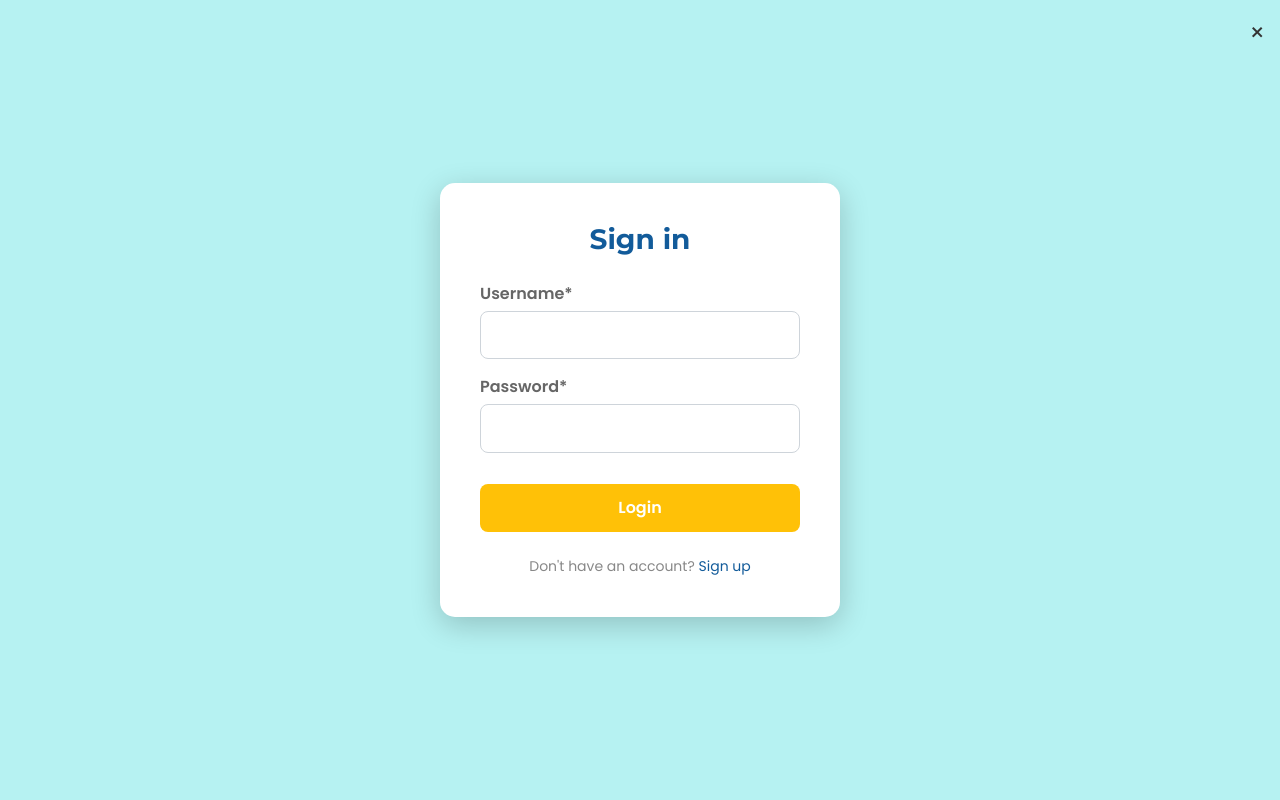
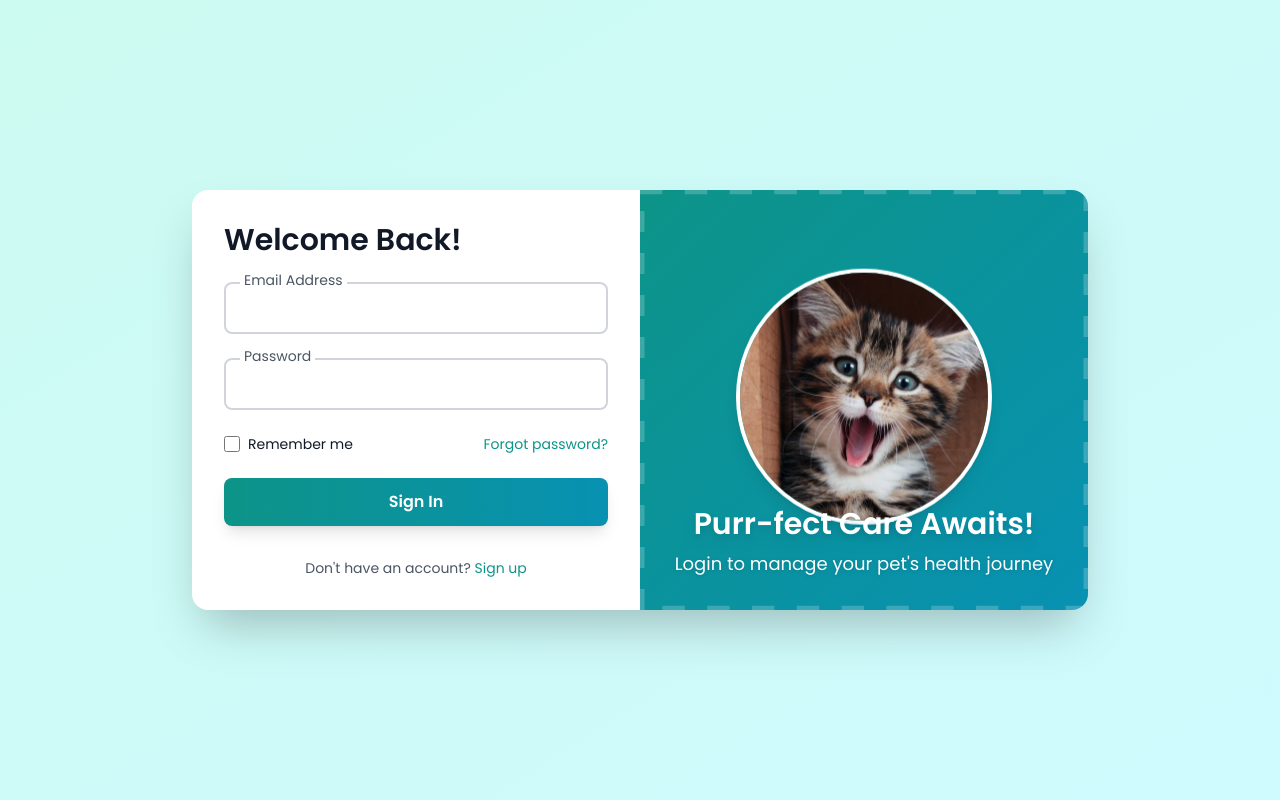
Before and after one commit to karl2522/PetVet---Final, a Django app: page /accounts/login/ in a window 1280 px wide. Run offline with Django 5.2, Linux system fonts and the light colour scheme; some libraries are stand-ins or nearby versions.

Commit message:
register and login UI improved
not done

```diff
--- a/homepage/templates/homepage/homepage.html
+++ b/homepage/templates/homepage/homepage.html
@@ -133,7 +133,7 @@
     <div class="col-lg-6">
       <div class="text-center">
         <img
-          src="{% static 'images/dogimg.png' %}"
+          src="{% static 'images/dog.png' %}"
           alt="Golden Retriever"
           class="img-fluid rounded-3"
         />
--- a/mainpages/settings.py
+++ b/mainpages/settings.py
@@ -44,8 +44,9 @@ INSTALLED_APPS = [
     'billings',
     'treatments',
     'veterinarians',
-    "crispy_forms",
-    "crispy_bootstrap5",
+    'crispy_forms',
+    'crispy_bootstrap5',
+    'widget_tweaks',
 ]
 
 CRISPY_ALLOWED_TEMPLATE_PACKS = "bootstrap5"
--- a/registration_login/templates/registration_login/my_login.html
+++ b/registration_login/templates/registration_login/my_login.html
@@ -1,141 +1,71 @@
+{% load static %}
+
 <!DOCTYPE html>
 <html lang="en">
 <head>
     <meta charset="UTF-8">
     <meta name="viewport" content="width=device-width, initial-scale=1.0">
-    <title>Login</title>
-    {% load crispy_forms_tags %}
-    <!-- Import Poppins font -->
+    <title>Login - PetVet</title>
     <link href="https://fonts.googleapis.com/css2?family=Poppins:wght@400;600&display=swap" rel="stylesheet">
-
-    <!-- Bootstrap Minty Theme -->
-    <link href="https://bootswatch.com/5/minty/bootstrap.min.css" rel="stylesheet">
-
-    <!-- Custom Styles -->
+    <script src="https://cdn.tailwindcss.com"></script>
     <style>
-        body {
-            font-family: 'Poppins', sans-serif;
-            background-color: #B6F2F2;
-            height: 100vh;
-            display: flex;
-            justify-content: center;
-            align-items: center;
-            margin: 0;
+        @keyframes float {
+            0% { transform: translateY(0px); }
+            50% { transform: translateY(-10px); }
+            100% { transform: translateY(0px); }
+        }
+        .float-animation {
+            animation: float 3s ease-in-out infinite;
         }
 
-        .login-container {
-            background-color: white;
-            border-radius: 15px;
-            box-shadow: 0px 8px 30px rgba(0, 0, 0, 0.2);
-            width: 400px;
-            padding: 40px;
-            text-align: center;
-            position: relative;
-        }
-
-        .login-container h1 {
-            font-size: 28px;
-            font-weight: 700;
-            color: #125B9A;
-            margin-bottom: 25px;
-        }
-
-        .login-container label {
-            text-align: left;
-            font-weight: 600;
-            color: #666;
-            margin-bottom: 5px;
-            display: block;
-        }
-
-        .login-container form input[type="text"],
-        .login-container form input[type="password"] {
-            border: 1px solid #ced4da;
-            padding: 12px;
-            border-radius: 8px;
-            margin-bottom: 15px;
-            width: 100%;
-            font-size: 15px;
-            color: #495057;
-        }
-
-        .login-container form input[type="submit"] {
-            background-color: #FFC107;
-            border: none;
-            color: white;
-            font-weight: 600;
-            padding: 12px;
-            border-radius: 8px;
-            cursor: pointer;
-            width: 100%;
-            font-size: 16px;
-            margin-top: 15px;
-        }
-
-        .login-container form input[type="submit"]:hover {
-            background-color: #e0a800;
-        }
-
-        .login-container a {
-            color: #125B9A;
-            font-weight: 500;
-            text-decoration: none;
-        }
-
-        .login-container a:hover {
-            text-decoration: underline;
-        }
-
-        .forgot-password,
-        .signup-link {
-            font-size: 14px;
-            margin-top: 10px;
-        }
-
-        .close-button {
-            position: absolute;
-            top: 15px;
-            right: 15px;
-            font-size: 24px;
-            color: #333;
-            cursor: pointer;
-            text-decoration: none;
-        }
-
-        .close-button:hover {
-            color: #FFC107;
+        * {
+            font-family: 'Poppins', sans-serif;
         }
     </style>
 </head>
-<body>
-    <!-- Close Button for Popup Style -->
-    <a href="{% url 'homepage:index' %}" class="close-button">&times;</a>
+<body class="bg-gradient-to-br from-teal-100 to-cyan-100 min-h-screen flex items-center justify-center p-4">
+    <div class="bg-white rounded-2xl shadow-2xl overflow-hidden max-w-4xl w-full flex flex-col-reverse md:flex-row">
+        <!-- Login Form Section -->
+        <div class="md:w-1/2 p-8">
+            <h2 class="text-3xl font-extrabold text-gray-900 mb-6">Welcome Back!</h2>
+            <form class="space-y-6">
+                <div class="relative">
+                    <input type="email" id="email" name="email" required class="peer w-full px-4 py-3 border-2 border-gray-300 rounded-lg outline-none transition-all duration-300 focus:border-teal-500 placeholder-transparent">
+                    <label for="email" class="absolute left-4 -top-3 text-sm text-gray-600 bg-white px-1 transition-all duration-300 peer-placeholder-shown:top-3 peer-placeholder-shown:text-base peer-focus:-top-3 peer-focus:text-sm peer-focus:text-teal-500">Email Address</label>
+                </div>
+                <div class="relative">
+                    <input type="password" id="password" name="password" required class="peer w-full px-4 py-3 border-2 border-gray-300 rounded-lg outline-none transition-all duration-300 focus:border-teal-500 placeholder-transparent">
+                    <label for="password" class="absolute left-4 -top-3 text-sm text-gray-600 bg-white px-1 transition-all duration-300 peer-placeholder-shown:top-3 peer-placeholder-shown:text-base peer-focus:-top-3 peer-focus:text-sm peer-focus:text-teal-500">Password</label>
+                </div>
+                <div class="flex items-center justify-between">
+                    <div class="flex items-center">
+                        <input type="checkbox" id="remember" name="remember" class="h-4 w-4 text-teal-600 focus:ring-teal-500 border-gray-300 rounded">
+                        <label for="remember" class="ml-2 block text-sm text-gray-900">Remember me</label>
+                    </div>
+                    <a href="#" class="text-sm font-medium text-teal-600 hover:underline">Forgot password?</a>
+                </div>
+                <button type="submit" class="w-full py-3 px-4 bg-gradient-to-r from-teal-600 to-cyan-600 text-white font-bold rounded-lg shadow-lg hover:from-teal-700 hover:to-cyan-700 transition-all duration-300 transform hover:scale-105 focus:outline-none focus:ring-2 focus:ring-offset-2 focus:ring-teal-500">
+                    Sign In
+                </button>
+            </form>
+            <p class="mt-8 text-center text-sm text-gray-600">
+                Don't have an account? <a href="{% url 'registration_login:register' %}" class="font-medium text-teal-600 hover:underline">Sign up</a>
+            </p>
+        </div>
 
-    <div class="login-container">
-        <h1>Sign in</h1>
-
-        {% if messages %}
-            {% for message in messages %}
-                <div class="alert {% if message.tags == 'error' %}alert-danger{% else %}alert-{{ message.tags }}{% endif %} mb-3">
-                    {{ message }}
-                </div>
-            {% endfor %}
-        {% endif %}
-
-        <form method="POST" autocomplete="off">
-            {% csrf_token %}
-
-            {{ form|crispy }}
-            <!-- Submit Button -->
-            <input type="submit" value="Login"/>
-        </form>
-
-        <div class="signup-link mt-4">
-            Don't have an account? <a href="{% url 'registration_login:register' %}">Sign up</a>
+        <!-- Cat Image Section -->
+        <div class="md:w-1/2 relative bg-gradient-to-br from-teal-600 to-cyan-600 flex items-center justify-center p-8">
+            <div class="absolute inset-0 opacity-20">
+                <svg class="w-full h-full" viewBox="0 0 100 100" preserveAspectRatio="none">
+                    <path d="M0,0 L100,0 L100,100 L0,100 Z" fill="none" stroke="white" stroke-width="2" stroke-dasharray="5,5" />
+                </svg>
+            </div>
+            <img src="{% static 'images/cat.jpg' %}" alt="Cute cat" class="w-64 h-64 object-cover rounded-full border-4 border-white shadow-lg float-animation" />
+            <div class="absolute bottom-8 left-8 right-8 text-center">
+                <h1 class="text-3xl font-bold text-white drop-shadow-lg">Purr-fect Care Awaits!</h1>
+                <p class="mt-2 text-lg text-white drop-shadow">Login to manage your pet's health journey</p>
+            </div>
         </div>
     </div>
-
-    <!-- Optional JavaScript for Bootstrap -->
-    <script src="https://cdnjs.cloudflare.com/ajax/libs/bootstrap/5.3.0/js/bootstrap.bundle.min.js"></script>
 </body>
 </html>
--- a/requirements.txt
+++ b/requirements.txt
@@ -1,6 +1,6 @@
 Django==5.0
 django-crispy-forms==2.1
-crispy-bootstrap5==2023.1
+crispy-bootstrap5==2023.10
 Pillow==10.1.0
 python-dateutil==2.8.2
 django-widget-tweaks==1.5.0
```
Also changed, not shown: homepage/templates/homepage/about.html (+16 -16 lines), registration_login/templates/registration_login/register.html (+128 -221 lines), static/images/cat.jpg, static/images/dog.png (added), static/images/dogimg.png (deleted), static/images/julio.png.
